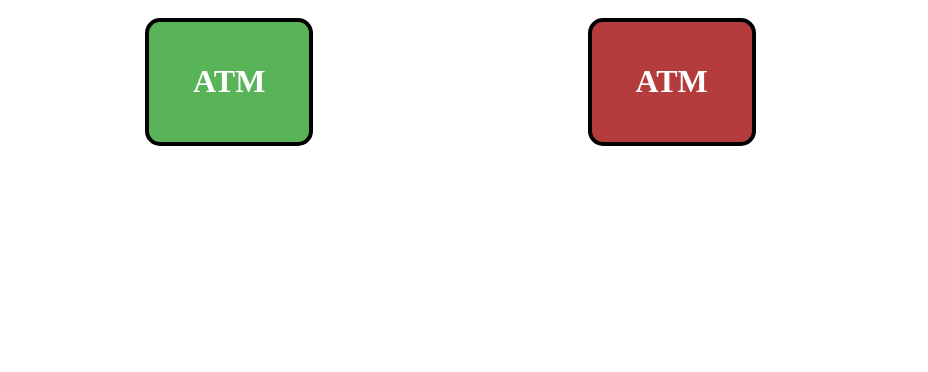
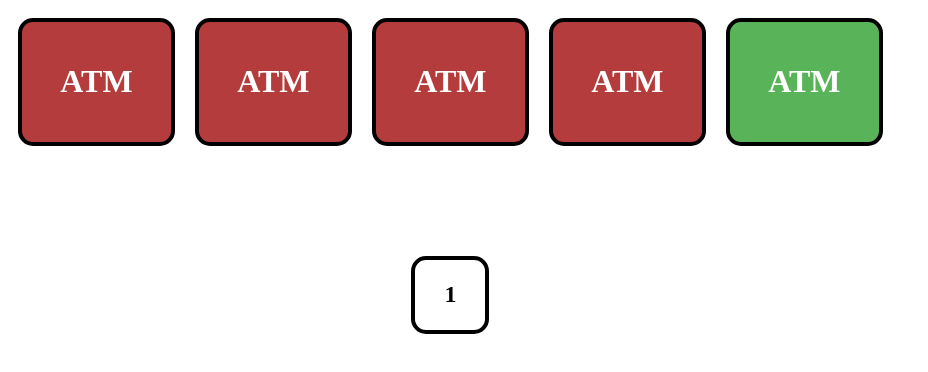
Before and after one commit to lukasbee1/vironIT_JavaScript, a website built with webpack: page dist/index.html in a window 1280 px wide. Shown: the whole page, without its empty margins (0-928 px from the left). Built offline with nearby package versions, Linux system fonts and the light colour scheme.

Commit message:
ui interface

```diff
--- a/src/components/AtmManager.js
+++ b/src/components/AtmManager.js
@@ -3,6 +3,7 @@ import Atm from './Atm';
 import Queue from './Queue';
 import Logger from './Logger';
 import AtmUI from './UI/AtmUI';
+import QueueUI from './UI/QueueUI';
 
 
 export default class AtmManager extends EventEmitter {
@@ -13,19 +14,11 @@ export default class AtmManager extends EventEmitter {
     this.queue = new Queue();
     this.logger = new Logger();
     this.atmUI = new AtmUI();
+    this.queueUI = new QueueUI();
+
   }
 
-  subscribeUI(count) {
-    this.atmTable.forEach((atm, i) => {
-      atm.on('free', () => {
-        this.atmUI.setFree(i);
-      });
-      atm.on('busy', () => {
-        this.atmUI.setBusy(i);
-      });
-    });
 
-  }
 
   createQueue(min, max) {
     let rand = Math.floor(Math.random() * (max - min + 1) + min);
@@ -39,29 +32,35 @@ export default class AtmManager extends EventEmitter {
   startLogging() {
     this.queue.on('queueCount', () => {
       this.logger.QueueUpdated(this.queue.getCount());
+      this.queueUI.updateQueue(this.queue.count);
+
     });
 
-    for (let i = 0; i < this.atmTable.length; i++) {
-      this.atmTable[i].on('free', () => {
+    this.atmTable.forEach((atm, i) => {
+      atm.on('free', () => {
         this.logger.AtmFree(this.queue.count, i + 1);
+        this.atmUI.setFree(i);
       });
-    }
-    for (let i = 0; i < this.atmTable.length; i++) {
-      this.atmTable[i].on('busy', () => {
+    });
+
+    this.atmTable.forEach((atm, i) => {
+      atm.on('busy', () => {
         this.logger.AtmBusy(i + 1);
+        this.atmUI.setBusy(i);
       });
-    }
+    });
+
     this.on('allBusy', () => {
       this.logger.AllBusy();
     })
-    this.on('foundedFreeAtm', () => {
+    this.on('foundedAtm', () => {
       this.logger.FoundedFreeAtm();
     })
   }
 
   addAtm() {
-    this.count++;
     const atm = new Atm();
+    this.atmUI.drawATM(this.count++);
     atm.on('free', () => {
       this.startWork();
     });
@@ -75,7 +74,6 @@ export default class AtmManager extends EventEmitter {
     });
     this.atmTable.push(atm);
     this.emit('foundedAtm', this.atmTable);
-    this.atmUI.drawATM(this.count);
   }
 
   isFreeAtm = (atm) => {
@@ -90,19 +88,19 @@ export default class AtmManager extends EventEmitter {
         setTimeout(() => {
           if (this.queue.getCount() > 0 && freeAtm.state === 'free') {
             freeAtm.working();
-            if (this.atmTable[this.atmTable.length-1].getState() === 'busy') {
+            if (this.atmTable[this.atmTable.length - 1].getState() === 'busy') {
               this.emit('allBusy');
             }
           }
-        }, 2000);
+        }, 1000);
       }
-
     }
   }
 
   start = () => {
     this.queue.on('queueCount', () => {
-      this.startWork() ;
+      this.startWork();
     });
+    this.atmUI.renderATMs();
   }
 }
--- a/src/components/UI/AtmUI.js
+++ b/src/components/UI/AtmUI.js
@@ -25,11 +25,10 @@ export default class AtmUI extends EventEmitter {
   }
 
   renderATMs() {
-    let entry = document.getElementById("entry");
-
+    let entry = document.getElementsByClassName("atms");
 
     this.atmTable.forEach(atm => {
-      entry.appendChild(atm);
+      entry[0].appendChild(atm);
     });
   }
 }
--- a/src/components/UI/QueueUI.js
+++ b/src/components/UI/QueueUI.js
@@ -0,0 +1,23 @@
+import EventEmitter from '../EventEmitter';
+
+export default class QueueUI extends EventEmitter {
+  drawQueue(count) {
+    let queueCount = document.createElement('div');
+
+    queueCount.innerHTML = count;
+    queueCount.setAttribute('class', 'queueCount');
+
+    let entry = document.getElementsByClassName("queue");
+      entry[0].appendChild(queueCount);
+  }
+  updateQueue(count) {
+    let old = document.getElementsByClassName("queueCount")
+    let queueCount = document.createElement('h2');
+
+    queueCount.innerHTML = count;
+    queueCount.setAttribute('class', 'queueCount');
+
+    let entry = document.getElementsByClassName("queue");
+    entry[0].replaceChild(queueCount, old[0]);
+  }
+}
--- a/src/css/style.css
+++ b/src/css/style.css
@@ -1,12 +1,16 @@
 #entry {
   width: 70%;
+}
+
+.atms {
   display: flex;
   justify-content: space-around;
+
 }
+
 .atm {
   display: flex;
   justify-content: center;
-  flex-direction: row;
   padding: 20px;
   margin: 10px;
   width: 120px;
@@ -14,9 +18,27 @@
   border-radius: 15px;
   border: 4px solid black;
 }
+
 .busy {
   background: rgb(180, 60, 60);
 }
+
 .free {
   background: rgb(89, 180, 89);
 }
+
+.queue {
+  margin-top: 100px;
+}
+
+.queueCount {
+  display: flex;
+  flex-direction: column;
+  justify-content: center;
+  text-align: center;
+  width: 70px;
+  height: 70px;
+  margin: auto;
+  border-radius: 15px;
+  border: 4px solid black;
+}
--- a/src/index.js
+++ b/src/index.js
@@ -1,26 +1,22 @@
 // entry point
 import './css/style.css';
 import AtmManager from './components/AtmManager';
-import AtmUI from './components/UI/AtmUI';
 
 
 let manager = new AtmManager();
 
-manager.queue.addPerson();
-manager.queue.addPerson();
-manager.queue.addPerson();
+//atmUI.renderATMs();
 manager.addAtm();
 manager.addAtm();
+manager.addAtm();
+manager.addAtm();
+manager.addAtm();
+manager.startLogging();
 manager.start();
-manager.queue.addPerson();
+// manager.queue.addPerson();
 
-manager.startLogging();
-manager.subscribeUI();
-let atmUI = new AtmUI();
-atmUI.drawATM(0);
-atmUI.drawATM(1);
-atmUI.renderATMs();
-manager.createQueue(1000,5000);
+
+manager.createQueue(1000, 2000);
 
 
 //  let bancomat = new Atm();
```
Also changed, not shown: dist/index.html, src/components/Atm.js (line endings or trailing spaces).
